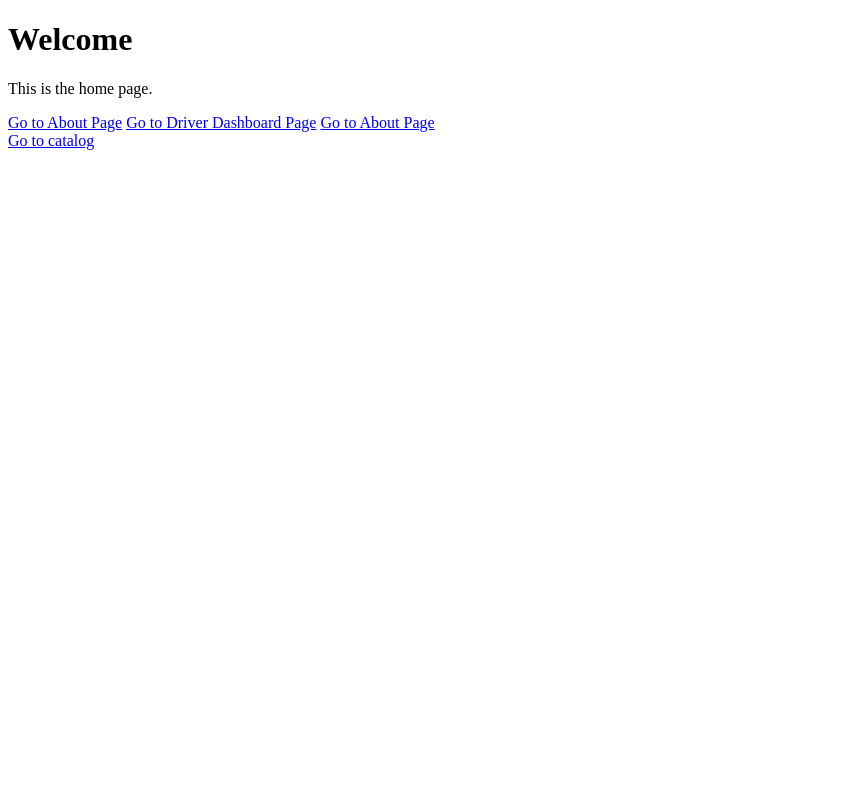
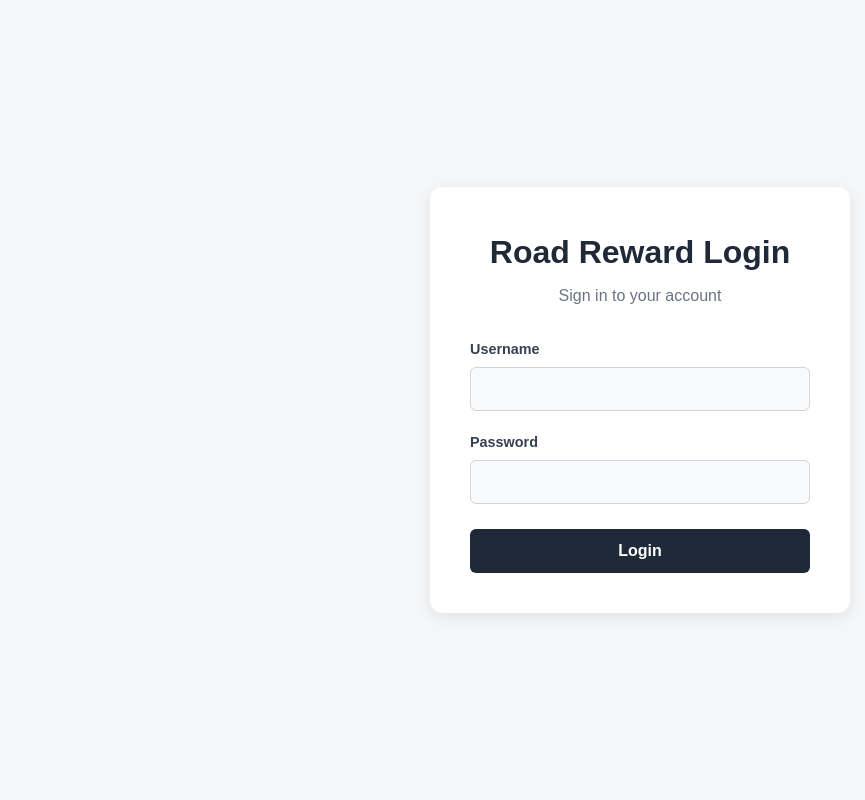
Before and after one commit to kytran1329/F26-CPSC4910-01, a Flask app: page / in a window 1280 px wide. Shown: the whole page, without its empty margins (0-865 px from the left). Run offline with Flask 3, Linux system fonts and the light colour scheme.

Commit message:
Login page, password always works

```diff
--- a/app.py
+++ b/app.py
@@ -1,4 +1,4 @@
-from flask import Flask, render_template, request
+from flask import Flask, render_template, request, redirect
 import mysql.connector
 import os
 from dotenv import load_dotenv
@@ -13,10 +13,18 @@ DB_NAME = os.getenv("DB_NAME")
 
 app = Flask(__name__, static_folder= "styles")
 
-@app.route("/")
+@app.route("/", methods=["GET", "POST"])
+def login():
+    if request.method == "POST":
+        # Not checking credentials right now
+        return redirect("/home")
+
+    return render_template("login.html")
+
+
+@app.route("/home")
 def home():
-    return render_template("index.html")
-
+    return render_template("home.html")
 
 @app.route("/about")
 def about():
--- /dev/null
+++ b/styles/login.css
@@ -0,0 +1,113 @@
+* {
+    box-sizing: border-box;
+    margin: 0;
+    padding: 0;
+}
+
+body {
+    font-family: Arial, Helvetica, sans-serif;
+    background-color: #f4f6f8;
+    color: #222;
+    line-height: 1.6;
+}
+
+/* Login container */
+.login-container {
+    min-height: 100vh;
+    display: flex;
+    justify-content: center;
+    align-items: center;
+    padding: 25px;
+}
+
+/* Login card */
+.login-card {
+    width: 100%;
+    max-width: 420px;
+    background: white;
+    border-radius: 12px;
+    padding: 40px;
+    box-shadow: 0 4px 15px rgba(0, 0, 0, 0.08);
+}
+
+/* Title */
+.login-card h1 {
+    text-align: center;
+    font-size: 2rem;
+    color: #1f2937;
+    margin-bottom: 5px;
+}
+
+.login-subtitle {
+    text-align: center;
+    color: #6b7280;
+    margin-bottom: 30px;
+}
+
+/* Form */
+.form-group {
+    margin-bottom: 20px;
+}
+
+.form-group label {
+    display: block;
+    font-size: 0.9rem;
+    font-weight: bold;
+    color: #374151;
+    margin-bottom: 6px;
+}
+
+.form-group input {
+    width: 100%;
+    padding: 12px 14px;
+    border: 1px solid #d1d5db;
+    border-radius: 6px;
+    font-size: 1rem;
+    font-family: inherit;
+    background-color: #f8fafc;
+}
+
+.form-group input:focus {
+    outline: none;
+    border-color: #2563eb;
+    background-color: white;
+}
+
+/* Login button */
+button {
+    width: 100%;
+    padding: 13px;
+    margin-top: 5px;
+
+    background-color: #1f2937;
+    color: white;
+
+    border: none;
+    border-radius: 6px;
+
+    font-size: 1rem;
+    font-weight: bold;
+    font-family: inherit;
+
+    cursor: pointer;
+}
+
+button:hover {
+    background-color: #374151;
+}
+
+/* Mobile */
+@media (max-width: 650px) {
+
+    .login-container {
+        padding: 15px;
+    }
+
+    .login-card {
+        padding: 25px;
+    }
+
+    .login-card h1 {
+        font-size: 1.7rem;
+    }
+}
--- a/templates/index.html
+++ b/templates/home.html
@@ -10,8 +10,7 @@
 
     <p>This is the home page.</p>
 
-    <a href="/about">Go to About Page</a>
-    <a href="/driverDash">Go to Driver Dashboard Page</a>
+    <a href="/driverDash">Go to Driver Dashboard Page</a><br>
     <a href="/about">Go to About Page</a><br>
     <a href="/catalog">Go to catalog</a>
 
--- /dev/null
+++ b/templates/login.html
@@ -0,0 +1,51 @@
+<!DOCTYPE html>
+<html lang="en">
+<head>
+    <meta charset="UTF-8">
+    <meta name="viewport" content="width=device-width, initial-scale=1.0">
+    <title>Login</title>
+
+    <link rel="stylesheet" href="{{ url_for('static', filename='login.css') }}">
+</head>
+
+<body>
+
+    <div class="login-container">
+
+        <div class="login-card">
+
+            <h1>Road Reward Login</h1>
+            <p class="login-subtitle">Sign in to your account</p>
+
+            <form method="POST">
+
+                <div class="form-group">
+                    <label for="username">Username</label>
+                    <input
+                        type="text"
+                        id="username"
+                        name="username"
+                        required
+                    >
+                </div>
+
+                <div class="form-group">
+                    <label for="password">Password</label>
+                    <input
+                        type="password"
+                        id="password"
+                        name="password"
+                        required
+                    >
+                </div>
+
+                <button type="submit">Login</button>
+
+            </form>
+
+        </div>
+
+    </div>
+
+</body>
+</html>
```
